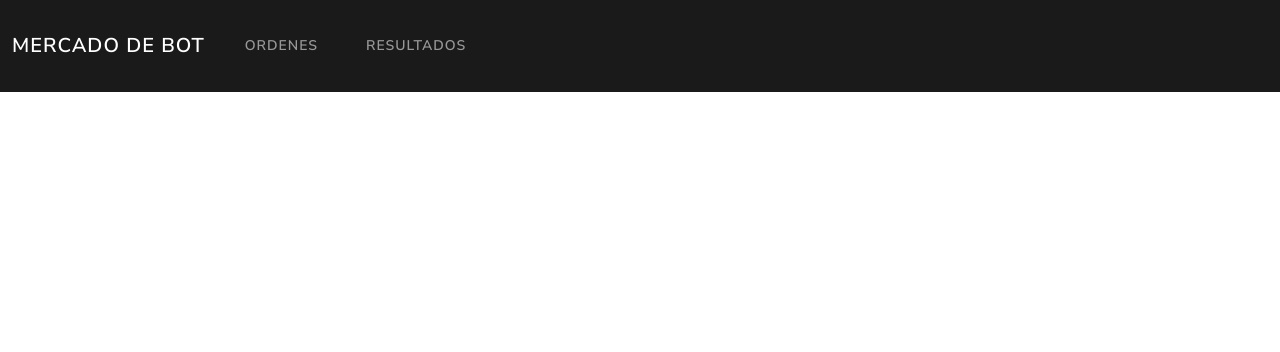
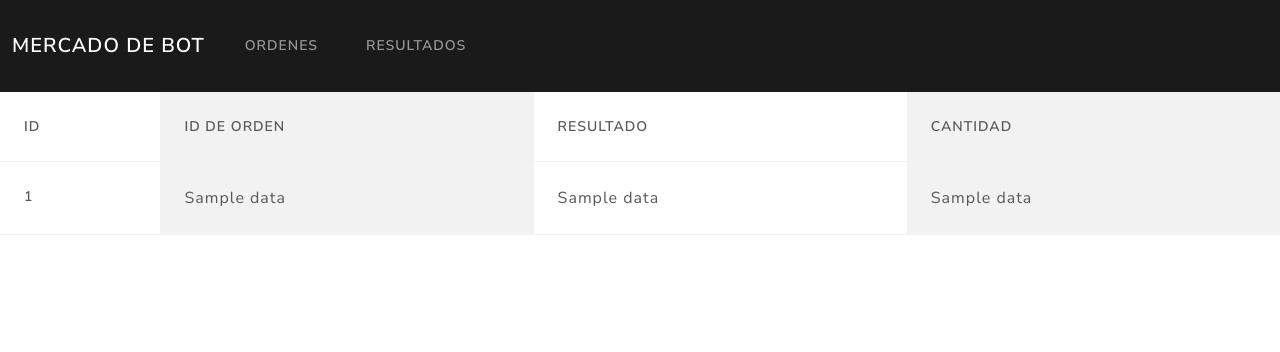
Before and after one commit to Thejairex/webbot, a Flask app: template templates/resultados.html in a window 1280 px wide. Shown: the top 352 px of the page. Run offline with Flask 3, Linux system fonts and the light colour scheme; the template is opened without the code that fills it: most values are stand-ins (such as "Sample title", 1, 10 or a date in 2020); parts of the project's set-up code (start-up, migrations or seed data) failed here and were passed over; some libraries are stand-ins or nearby versions.

Commit message:
Add queries of orden and executed tables

```diff
--- a/app.py
+++ b/app.py
@@ -3,7 +3,7 @@ from iqoption import Iq
 from flask_mysqldb import MySQL
 
 app = Flask(__name__)
-mysql=MySQL(app)
+mysql = MySQL(app)
 iq = Iq()
 
 app.config['MYSQL_HOST'] = 'localhost'
@@ -12,19 +12,33 @@ app.config['MYSQL_PASSWORD'] = ''
 app.config['MYSQL_DB'] = 'market'
 app.secret_key = "OtakuTeca"
 
-def fecth_data():
+
+def fetch_ordens():
     cur = mysql.connection.cursor()
-    query = "SELECT * FROM ordens"
+    query = "SELECT * FROM ordens ORDER BY id_orden DESC"
     cur.execute(query)
-    return cur.fetchall()
+    datas = cur.fetchall()
+    return datas
+
+def fecth_result():
+    cur = mysql.connection.cursor()
+    query = "SELECT * FROM executeds ORDER BY id_executed DESC"
+    cur.execute(query)
+    datas = cur.fetchall()
+    return datas
 
 @app.route("/")
 def index():
     return render_template('index.html')
 
+
 @app.route("/ordenes")
 def ordenes():
-    return render_template('ordenes.html', datas = fecth_data())
+    return render_template('ordenes.html', datas = fetch_ordens())
+
+@app.route("/resultados")
+def resultados():
+    return render_template('resultados.html', datas= fecth_result())
 
 
 if __name__ == "__main__":
--- a/templates/resultados.html
+++ b/templates/resultados.html
@@ -5,7 +5,24 @@
 {% include 'navbar.html' %}
 
 <main>
-
+    <table class="table table-hover table-striped-columns">
+        <thead>
+            <th scope="col">ID</th>
+            <th scope="col">ID de Orden</th>
+            <th scope="col">Resultado</th>
+            <th scope="col">Cantidad</th>
+        </thead>
+        <tbody>
+            {% for data in datas %}
+            <tr>
+                <th scope="row">{{data[0]}}</td>
+                <td>{{data[1]}}</td>
+                <td>{{data[2]}}</td>
+                <td>{{data[3]}}</td>
+            </tr>
+            {% endfor %}
+        </tbody>
+    </table>
 </main>
 
 
```
Also changed, not shown: iqoption.py (+7 -2 lines), templates/ordenes.html (+8 -6 lines).
